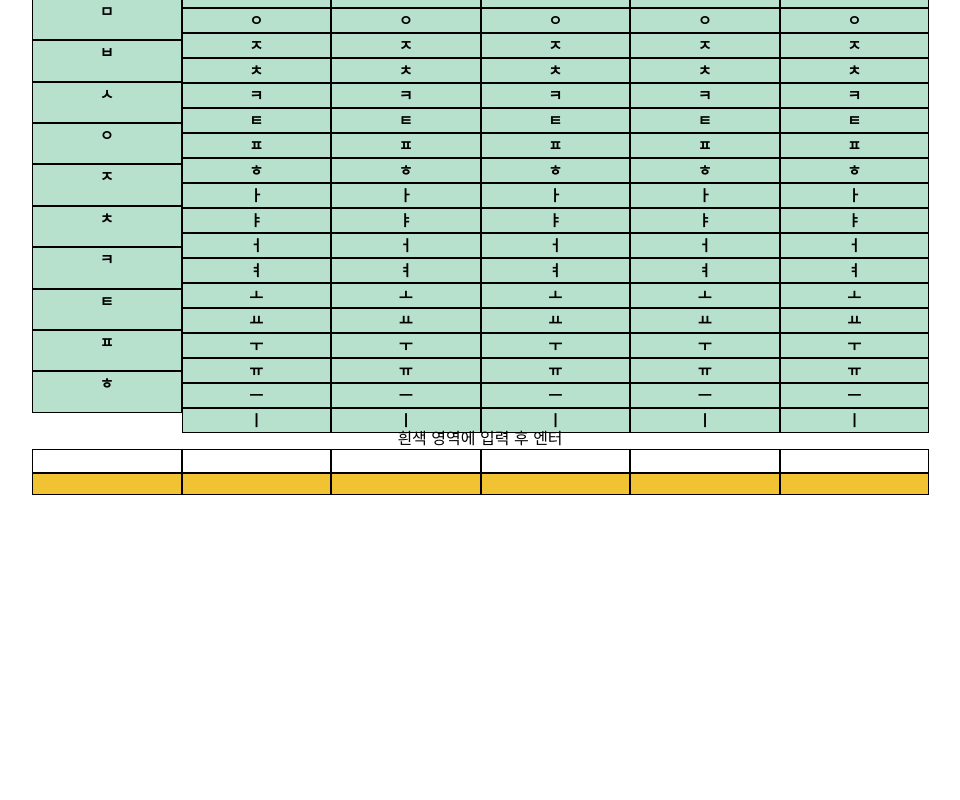
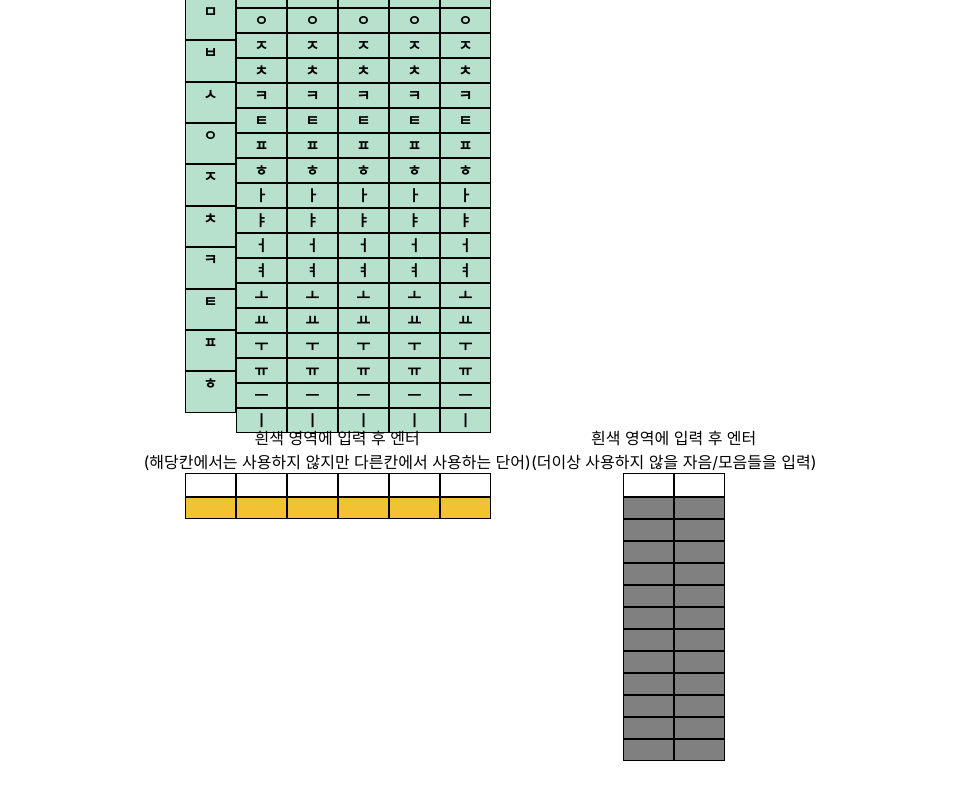
Before and after one commit to GaeTaeng/kordle-helper, a React (Create React App) app: page / in a window 1280 px wide. Shown: the part 376-1176 px from the top of the page, without its empty margins (160-1120 px from the left). After the commit the page ends 1137 px from the top, so only its background shows below. Built offline with nearby package versions, Linux system fonts and the light colour scheme.

Commit message:
css 수정과 rnb 미사용단어 추가

```diff
--- a/src/kordle_helper/contents/KordleContents.css
+++ b/src/kordle_helper/contents/KordleContents.css
@@ -1,23 +1,33 @@
+.leftContents {
+    display: inline-block;
+    margin:0px auto;
+
+}
+.rightContents {
+    display: inline-block;
+
+}
 .section {
-    width : 70%;
-    margin:40px auto;
+    margin-top: 40px;
+}
+.word {
+    width: 50px;
+
 }
 .answerInputContainer {
-    display : flex;
+    display : inline-flex;
 
     gap: 1px;
 }
 
 .kordle
 .answerInputContainer .answerInputCase {
-    width: calc(100%/6);
-    min-width: 40px;
+
 }
 
 .kooooodle
 .answerInputContainer .answerInputCase {
-    width: calc(100%/12);
-    min-width: 40px;
+
 }
 
 .answerInputContainer .answerInputCase .answerInputIdx{
@@ -42,21 +52,19 @@
 }
 
 .exampleListContainer {
-    display : flex;
-    min-height: 488px;
+
+    display : inline-flex;
     gap: 1px;
 }
 
 .kordle
 .exampleListCase {
-    width: calc(100%/6);
-    min-width: 40px;
+
 }
 
 .kooooodle
 .exampleListCase {
-    width: calc(100%/12);
-    min-width: 40px;
+
 }
 
 .exmapleItem {
@@ -77,21 +85,20 @@
 
 
 .warningListContainer {
-    display : flex;
-    min-height: 488px;
+
+    display : inline-flex;
+    /* min-height: 488px; */
     gap: 1px;
 }
 
 .kordle
 .warningListCase {
-    width: calc(100%/6);
-    min-width: 40px;
+
 }
 
 .kooooodle
 .warningListCase {
-    width: calc(100%/12);
-    min-width: 40px;
+
 }
 
 .warningItemInput {
@@ -117,3 +124,38 @@
 
     cursor: pointer;
 }
+
+
+
+.notUseListContainer {
+    display : inline-flex;
+    gap: 1px;
+}
+
+.notUseListCase {
+
+}
+
+.notUseItemInput {
+    width: calc(100% - 5px) ;
+
+    min-height: 20px;
+    font-size: 15px;
+    font-weight: 1000;
+    border: 0.1px solid black;
+    text-align: center;
+    vertical-align: middle;
+}
+.notUseItem {
+    width: calc(100% - 1px) ;
+
+    min-height: 20px;
+    font-size: 15px;
+    font-weight: 1000;
+    background-color: grey;
+    border: 0.1px solid black;
+    text-align: center;
+    vertical-align: middle;
+
+    cursor: pointer;
+}
--- a/src/kordle_helper/contents/KordleContents.js
+++ b/src/kordle_helper/contents/KordleContents.js
@@ -8,6 +8,7 @@ function KordleContents({type}) {
     const [answerList, setAnswerList] = useState( ["","","","","","","","","","","","",]);
     const [exampleList, setExampleList] = useState([init_1,init,init,init,init,init,init,init,init,init,init,init] )
     const [warningList, setWarningList] = useState([["",],["",],["",],["",],["",],["",],["",],["",],["",],["",],["",],["",]]);
+    const [notUseList, setNotUseList] = useState( [["","","","","","","","","","","","",], ["","","","","","","","","","","","",]]);
 
 
     useEffect(() => {
@@ -130,13 +131,74 @@ function KordleContents({type}) {
         }))
 
     }
+
+
+
+    const handleKeyDownNotUseInput = (e, idx) => {
+
+        if( e.keyCode === 13 ) {
+            handleInputNotUse(e.target.value, idx)
+            e.target.value= ""
+        }
+
+    }
+
+    const handleBlurNotUseInput = (e, idx) => {
+        console.log("e : ", e)
+        if(  e.type === 'blur') {
+            handleInputNotUse(e.target.value, idx)
+            e.target.value= ""
+        }
+
+    }
+    const handleInputNotUse = (text, idx) => {
+
+        if(text.length > 1) return;
+        if(answerList[idx]) return;
+
+        text = replaceExceptKorean(convertEnglishToKorean(text))
+        if(notUseList[idx].includes(text)) return;
+
+
+        setNotUseList(notUseList.map((notUse, _idx) => {
+            if(_idx === idx) {
+                return [...notUse.filter(item => item !== ""), text]
+            }else {
+                return notUse
+            }
+
+        }))
+    }
+
+    const handleDeleteNotUseItem = (idx1, idx2) => {
+        setNotUseList(notUseList.map((notUse, _idx) => {
+            if(_idx === idx1) {
+                if(notUse.length <= 1)  {
+                    return notUse.map((item, _idx2) => {
+                        if(_idx2 !== idx2) return item;
+                        return ""
+                    })
+                }else {
+                    return notUse.filter((item, _idx2) => {
+                        return _idx2 !== idx2;
+                    })
+                }
+
+
+            }
+                return notUse
+
+        }))
+
+    }
     console.log("Answer : ", answerList)
     return (
-        <div>
+        <div className="kordleContents">
+            <div className="leftContents">
                 <div className="section">
                     <div className="answerInputContainer" >
                         {answerList.map((item, idx) => {
-                        return <div key={`answerInputCase_${idx}`} className="answerInputCase">
+                            return <div key={`answerInputCase_${idx}` } className="answerInputCase word">
                                     <div className="answerInputIdx" >{idx}</div>
                                     <input className="answerInput" id={`answerInput_${idx}`} style={item && item === "" ? {} : {cursor:"pointer"}} pattern="[ㄱ-ㅎ]" onClick={() => answerInit(idx)} onKeyDown={(e, c) => {onChangeAnswerItem(e, c, idx)}} value={item} readOnly={item}/>
                                 </div>
@@ -150,7 +212,7 @@ function KordleContents({type}) {
                     <div className="exampleListContainer">
 
                     {exampleList.map((example, idx) => {
-                        return <div key={`exampleListCase_${idx}`} className="exampleListCase">
+                            return <div key={`exampleListCase_${idx}`} className="exampleListCase word">
                                     {example.filter(item => item !== answerList[idx] && !warningList[idx].includes(item)).map((item, idx2) => {
                                         return <div key={`exmapleItem_${idx2}`} className="exmapleItem" style={{height : `calc(100%/${example.filter(item => item !== answerList[idx] && !warningList[idx].includes(item)).length})`}}
                                         onClick={() => {handleSelectedExampleItem(item, idx)}}>
@@ -163,11 +225,13 @@ function KordleContents({type}) {
                 </div>
 
                 <div className="section">
-                흰색 영역에 입력 후 엔터
+                    <div>흰색 영역에 입력 후 엔터</div>
+                    <div>(해당칸에서는 사용하지 않지만 다른칸에서 사용하는 단어)</div>
                     <div className="warningListContainer">
 
                         {warningList.map((warning, idx) => {
-                            return <div key={`warningListCase_${idx}`} className="warningListCase">
+                                    console.log("warning : ", warning)
+                                return <div key={`warningListCase_${idx}`} className="warningListCase word">
                                     <input key={`warningItem_${idx}`} className="warningItemInput" onKeyDown={(e) => {handleKeyDownWarningInput(e, idx)}} onBlur={(e) => {handleBlurWarningInput(e, idx)}}/>
                                         {warning.map((item, idx2) => {
                                             return <div key={`warningItem_${idx2}`} className="warningItem" onClick={() => {handleDeleteWarningItem(idx, idx2)}}>
@@ -179,6 +243,31 @@ function KordleContents({type}) {
                     </div>
                 </div>
             </div>
+
+            <div className="rightContents">
+
+                <div className="section">
+                    <div>흰색 영역에 입력 후 엔터</div>
+                    <div>(더이상 사용하지 않을 자음/모음들을 입력)</div>
+                    <div className="notUseListContainer">
+
+                        {notUseList.map((notUse, idx) => {
+                            console.log("notUse : ", notUse)
+                                return <div key={`notUseListCase_${idx}`} className="notUseListCase word">
+                                    <input key={`notUseItem_${idx}`} className="notUseItemInput" onKeyDown={(e) => {handleKeyDownNotUseInput(e, idx)}} onBlur={(e) => {handleBlurNotUseInput(e, idx)}}/>
+                                        {notUse.map((item, idx2) => {
+                                            return <div key={`notUseItem_${idx2}`} className="notUseItem" onClick={() => {handleDeleteNotUseItem(idx, idx2)}}>
+                                                    {item}
+                                                </div>
+                                        })}
+                                    </div>
+                            })}
+                    </div>
+                </div>
+            </div>
+
+        </div>
+
     )
 
 }
```
Lines whose indentation alone changed are shown as unchanged.
